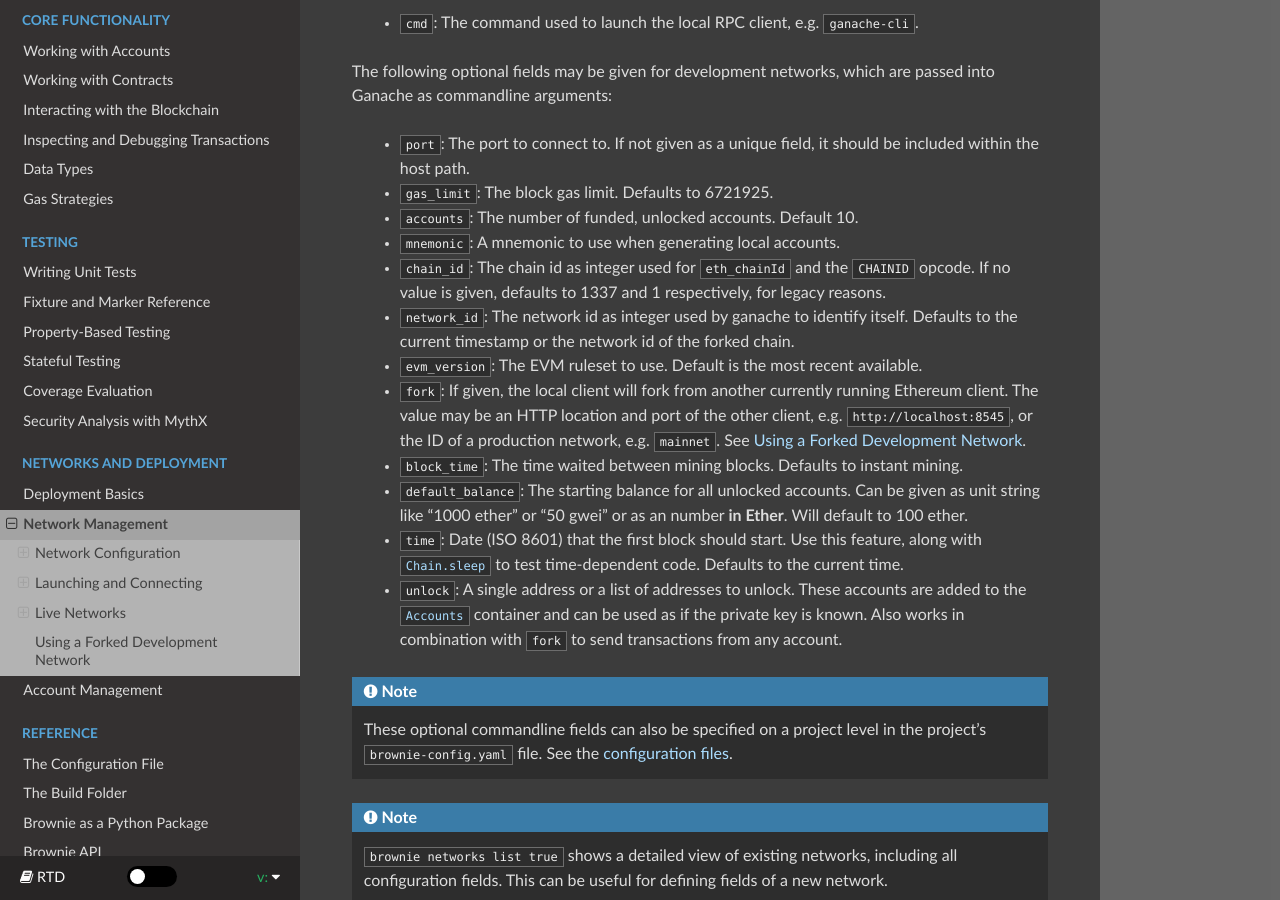
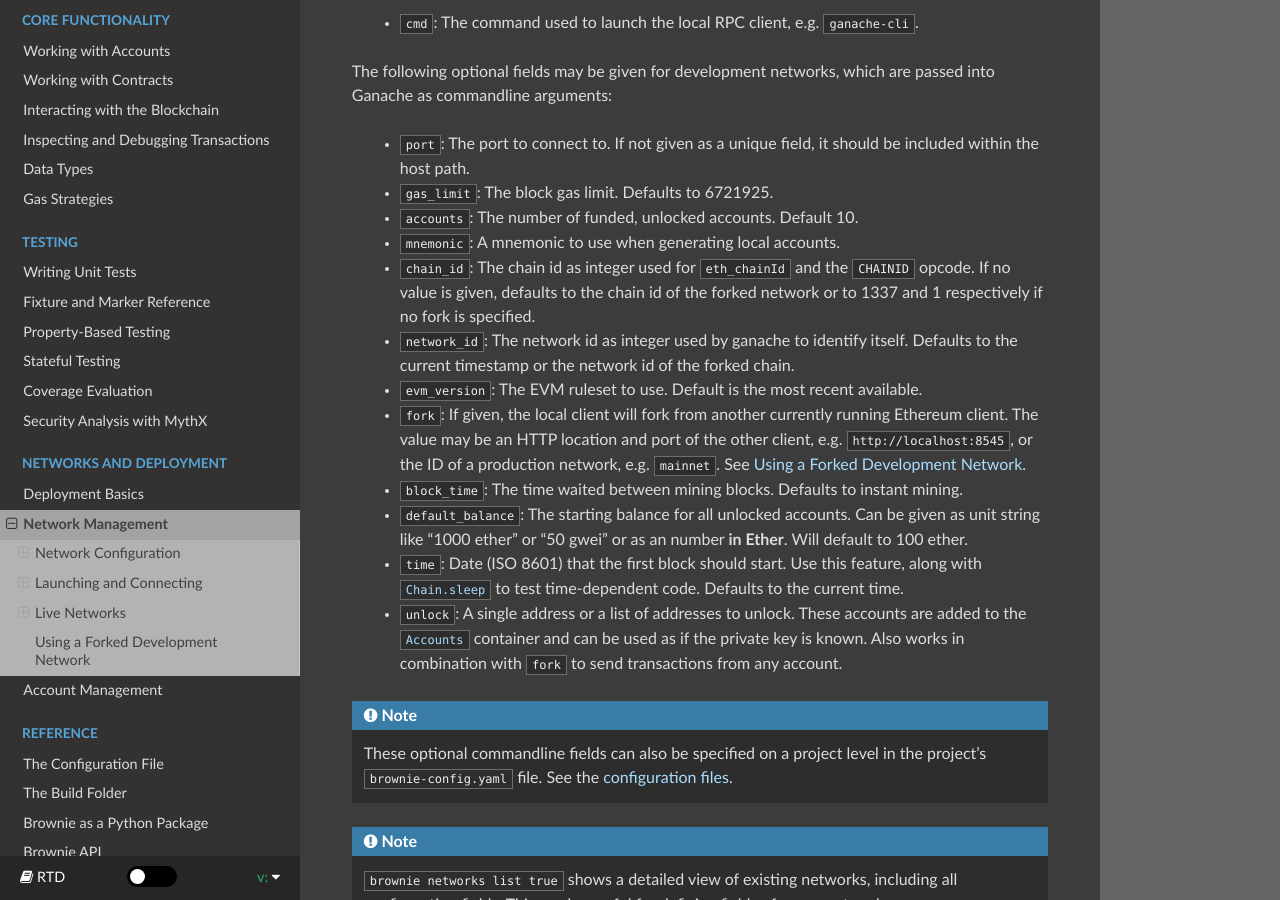
Before and after one commit to eth-brownie/brownie, a Sphinx documentation site: the page built from docs/network-management.rst, in a window 1280 px wide and 900 px high, scrolled down 1993 px. Built offline with Sphinx 7.4.7 and the Read the Docs theme 2.0.0, drawn with Linux system fonts in a browser that asks for light colours.

Commit message:
doc: update docs and changelog for retaining chain_id

```diff
--- a/docs/network-management.rst
+++ b/docs/network-management.rst
@@ -97,7 +97,7 @@
     * ``gas_limit``: The block gas limit. Defaults to 6721925.
     * ``accounts``: The number of funded, unlocked accounts. Default 10.
     * ``mnemonic``: A mnemonic to use when generating local accounts.
-    * ``chain_id``: The chain id as integer used for ``eth_chainId`` and the ``CHAINID`` opcode. If no value is given, defaults to 1337 and 1 respectively, for legacy reasons.
+    * ``chain_id``: The chain id as integer used for ``eth_chainId`` and the ``CHAINID`` opcode. If no value is given, defaults to the chain id of the forked network or to 1337 and 1 respectively if no fork is specified.
     * ``network_id``: The network id as integer used by ganache to identify itself. Defaults to the current timestamp or the network id of the forked chain.
     * ``evm_version``: The EVM ruleset to use. Default is the most recent available.
     * ``fork``: If given, the local client will fork from another currently running Ethereum client. The value may be an HTTP location and port of the other client, e.g. ``http://localhost:8545``, or the ID of a production network, e.g. ``mainnet``. See :ref:`Using a Forked Development Network <network-management-fork>`.
```
Also changed, not shown: CHANGELOG.md (+2 -1 lines).
